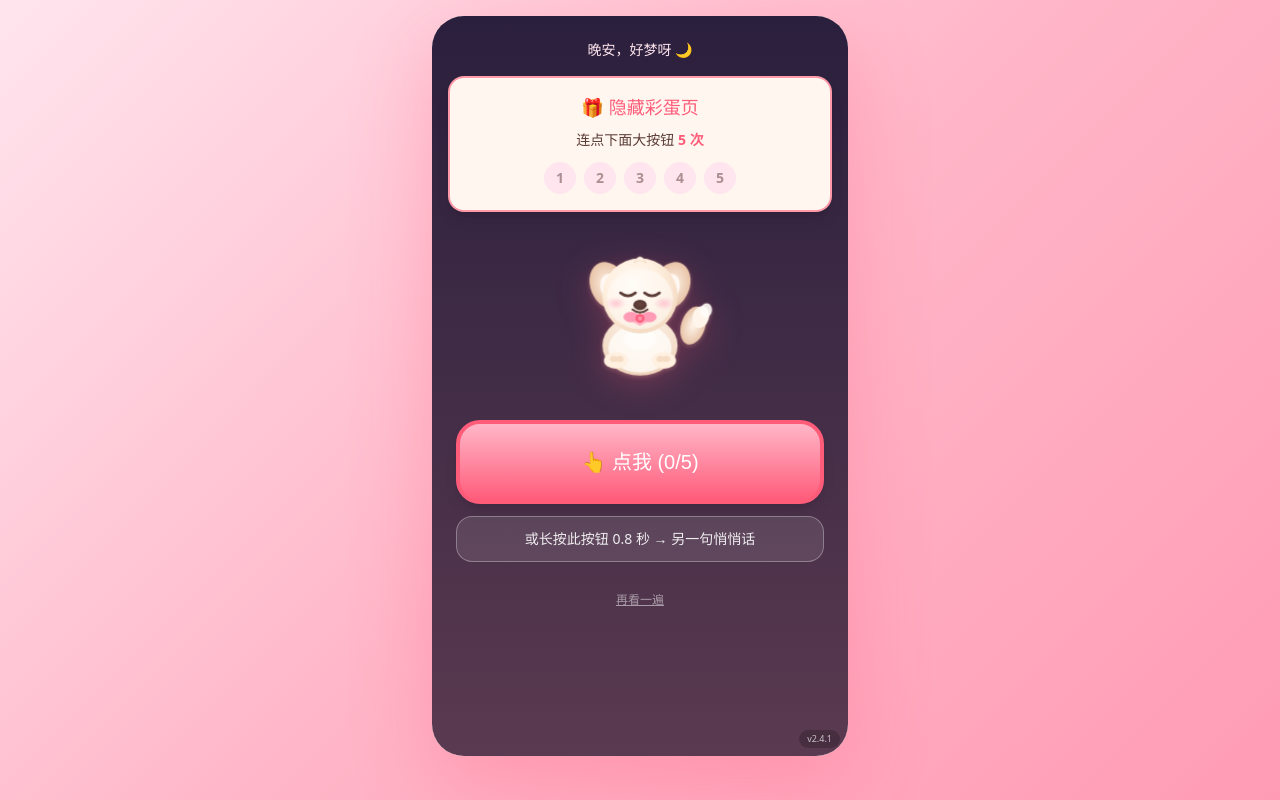
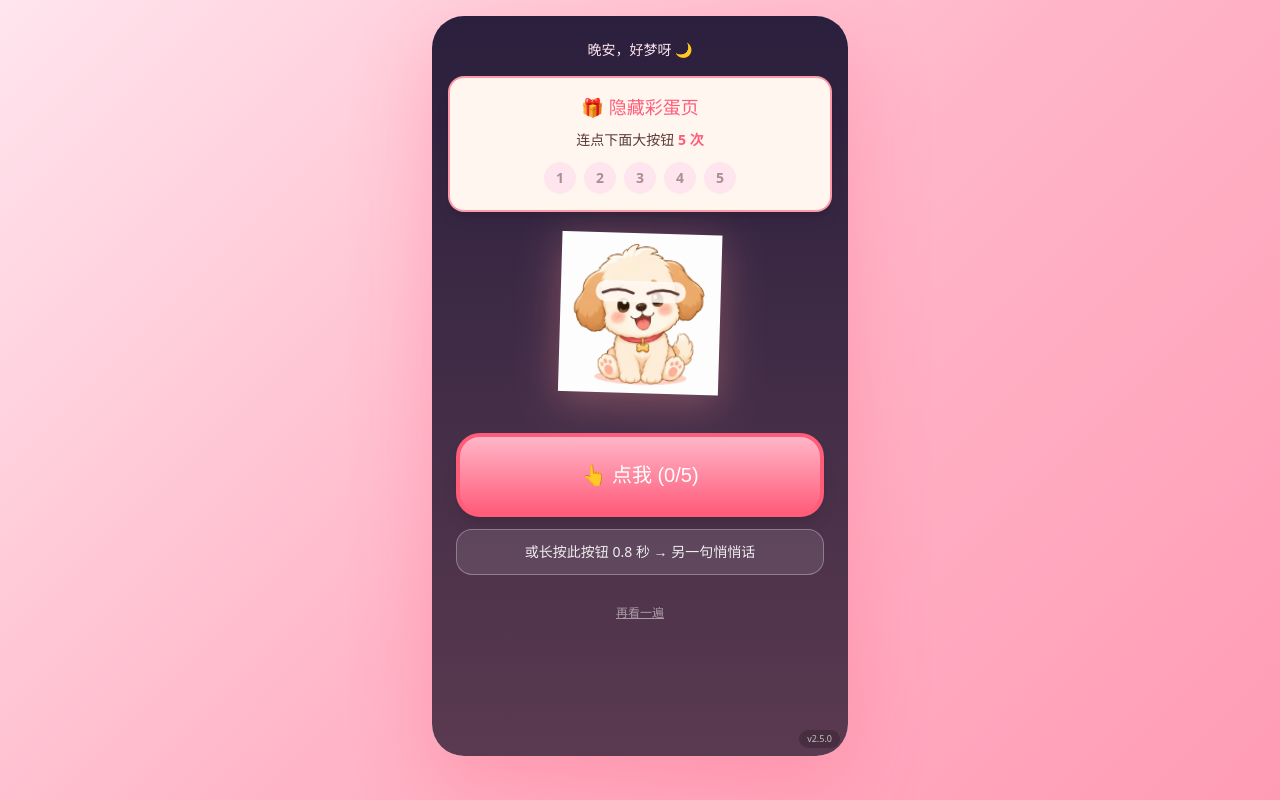
Before and after one commit to tongtong990990/520, a Next.js app: page /egg in a window 1280 px wide. Built offline with nearby package versions, Linux system fonts and the light colour scheme.

Commit message:
feat: 更换为用户提供的插画小狗形象 v2.5.0
Co-authored-by: Cursor <cursoragent@cursor.com>

```diff
--- a/next.config.ts
+++ b/next.config.ts
@@ -9,6 +9,9 @@ const nextConfig: NextConfig = {
   images: { unoptimized: true },
   generateBuildId: async () =>
     process.env.NEXT_PUBLIC_BUILD_ID?.slice(0, 7) ?? `build-${Date.now()}`,
+  env: {
+    NEXT_PUBLIC_BASE_PATH: isGitHubPages ? "/520" : "",
+  },
   ...(isGitHubPages
     ? {
         basePath: "/520",
--- a/src/components/Puppy.tsx
+++ b/src/components/Puppy.tsx
@@ -1,7 +1,11 @@
 "use client";
 
+import Image from "next/image";
 import { motion } from "framer-motion";
 import type { PuppyAction } from "@/store/gameStore";
+import { assetPath } from "@/lib/assetPath";
+
+const PUPPY_IMG = "/assets/puppy/puppy.png";
 
 interface PuppyProps {
   action?: PuppyAction;
@@ -14,7 +18,7 @@ interface PuppyProps {
   inGiftBox?: boolean;
 }
 
-/** 奶油风马尔济斯小狗 — 蓬松手绘感 */
+/** 插画风格小狗（参考用户提供的形象） */
 export function Puppy({
   action = "idle",
   size = 200,
@@ -25,223 +29,101 @@ export function Puppy({
   tongueOut = false,
   inGiftBox = false,
 }: PuppyProps) {
-  const isWag =
-    action === "wag" || action === "spin" || action === "idle" || action === "tongue";
+  const isWag = action === "wag" || action === "spin" || action === "idle" || action === "tongue";
   const isJump = action === "jump" || action === "happy";
   const isLunge = action === "lunge" || action === "hug";
   const isSpin = action === "spin";
-  const showTongue = tongueOut || action === "tongue";
+
+  const imgSrc = assetPath(PUPPY_IMG);
 
   return (
     <motion.div
-      className={`relative inline-block ${className}`}
-      style={{ width: size, height: size, filter: "drop-shadow(0 8px 16px rgba(255, 92, 122, 0.25))" }}
+      className={`relative inline-flex flex-col items-center ${className}`}
+      style={{ width: size, minHeight: size * 1.05 }}
       animate={
         isLunge
-          ? { scale: 1.38, y: -28, zIndex: 50 }
+          ? { scale: 1.35, y: -24, zIndex: 50 }
           : isJump
-            ? { y: [0, -36, 0], scale: [1, 1.12, 1] }
+            ? { y: [0, -32, 0], scale: [1, 1.1, 1] }
             : isSpin
-              ? { rotate: [0, 360], scale: [1, 1.1, 1] }
-              : { y: [0, -8, 0], scale: [1, 1.04, 1] }
+              ? { rotate: [0, 12, -12, 0], scale: [1, 1.08, 1] }
+              : isWag
+                ? { y: [0, -6, 0], rotate: [0, -2, 2, 0] }
+                : { y: [0, -5, 0], scale: [1, 1.02, 1] }
       }
       transition={
         isLunge
           ? { duration: 0.5, ease: "easeOut" }
           : isJump
-            ? { duration: 0.5, ease: "easeOut" }
+            ? { duration: 0.55, ease: "easeOut" }
             : isSpin
-              ? { duration: 0.8, ease: "easeInOut" }
-              : { repeat: Infinity, duration: 3, ease: "easeInOut" }
+              ? { duration: 0.7, ease: "easeInOut" }
+              : { repeat: Infinity, duration: isWag ? 2.8 : 3, ease: "easeInOut" }
       }
     >
-      <svg viewBox="0 0 200 220" width={size} height={size} aria-hidden>
-        <defs>
-          <radialGradient id="furHead" cx="40%" cy="35%" r="65%">
-            <stop offset="0%" stopColor="#FFFCF7" />
-            <stop offset="55%" stopColor="#FFF0E0" />
-            <stop offset="100%" stopColor="#F5DCC4" />
-          </radialGradient>
-          <radialGradient id="furBody" cx="50%" cy="30%" r="70%">
-            <stop offset="0%" stopColor="#FFF8F0" />
-            <stop offset="100%" stopColor="#F0D4BC" />
-          </radialGradient>
-          <radialGradient id="earGrad" cx="50%" cy="50%" r="50%">
-            <stop offset="0%" stopColor="#FFF5EB" />
-            <stop offset="100%" stopColor="#E8C4A8" />
-          </radialGradient>
-          <radialGradient id="blushGrad" cx="50%" cy="50%" r="50%">
-            <stop offset="0%" stopColor="#FFB6C8" stopOpacity="0.7" />
-            <stop offset="100%" stopColor="#FFB6C8" stopOpacity="0" />
-          </radialGradient>
-          <filter id="softShadow" x="-20%" y="-20%" width="140%" height="140%">
-            <feDropShadow dx="0" dy="2" stdDeviation="3" floodColor="#E8A090" floodOpacity="0.35" />
-          </filter>
-        </defs>
+      <div
+        className="relative"
+        style={{ width: size, height: size * 1.08 }}
+      >
+        <Image
+          src={imgSrc}
+          alt="可爱小狗"
+          width={size}
+          height={Math.round(size * 1.08)}
+          className="h-auto w-full object-contain drop-shadow-[0_8px_20px_rgba(255,150,150,0.35)]"
+          priority
+          unoptimized
+        />
 
-        <g filter="url(#softShadow)">
-          {/* 尾巴 — 蓬松卷曲 */}
-          <motion.g
-            style={{ transformOrigin: "158px 138px" }}
-            animate={isWag ? { rotate: [-22, 22, -22] } : { rotate: -8 }}
-            transition={
-              isWag
-                ? { repeat: Infinity, duration: 0.28, ease: "easeInOut" }
-                : { duration: 0.2 }
-            }
+        {/* 闭眼（抱抱/睡觉） */}
+        {eyesClosed && (
+          <div
+            className="pointer-events-none absolute left-[22%] top-[28%] h-[12%] w-[56%] rounded-full bg-cream-white/85"
+            style={{ boxShadow: "inset 0 0 8px rgba(255,255,255,0.9)" }}
           >
-            <ellipse cx="172" cy="132" rx="16" ry="26" fill="url(#earGrad)" />
-            <ellipse cx="178" cy="118" rx="11" ry="15" fill="#FFF5EB" />
-            <ellipse cx="182" cy="108" rx="8" ry="10" fill="#FFFCF7" opacity="0.9" />
-          </motion.g>
-
-          {/* 身体 — 圆滚滚 */}
-          <ellipse cx="100" cy="158" rx="50" ry="40" fill="url(#furBody)" />
-          <ellipse cx="100" cy="162" rx="42" ry="32" fill="#FFFCF7" opacity="0.85" />
-          {/* 胸部绒毛高光 */}
-          <ellipse cx="100" cy="150" rx="22" ry="14" fill="#FFFFFF" opacity="0.45" />
-
-          {/* 左耳 — 下垂蓬松 */}
-          <ellipse cx="58" cy="78" rx="24" ry="32" fill="url(#earGrad)" transform="rotate(-22 58 78)" />
-          <ellipse cx="62" cy="82" rx="14" ry="20" fill="#FFF8F2" transform="rotate(-22 62 82)" />
-          {/* 右耳 */}
-          <ellipse cx="142" cy="78" rx="24" ry="32" fill="url(#earGrad)" transform="rotate(22 142 78)" />
-          <ellipse cx="138" cy="82" rx="14" ry="20" fill="#FFF8F2" transform="rotate(22 138 82)" />
-
-          {/* 头部 — 大圆脸 */}
-          <circle cx="100" cy="92" r="50" fill="url(#furHead)" />
-          <ellipse cx="100" cy="96" rx="44" ry="40" fill="#FFFCF7" opacity="0.6" />
-          {/* 头顶呆毛 */}
-          <path
-            d="M92 48 Q100 32 108 48 Q100 42 92 48"
-            fill="#FFF5EB"
-            stroke="#F0D4BC"
-            strokeWidth="1"
-          />
-
-          {/* 蝴蝶结项圈 */}
-          <path d="M82 122 Q100 110 118 122 L100 132 Z" fill="#FFB6C8" />
-          <ellipse cx="88" cy="120" rx="10" ry="7" fill="#FF9BB5" />
-          <ellipse cx="112" cy="120" rx="10" ry="7" fill="#FF9BB5" />
-          <circle cx="100" cy="122" r="6" fill="#FF5C7A" />
-          <circle cx="100" cy="122" r="3" fill="#FFB6C8" opacity="0.6" />
-
-          {/* 腮红 */}
-          <ellipse cx="68" cy="102" rx="14" ry="9" fill="url(#blushGrad)" />
-          <ellipse cx="132" cy="102" rx="14" ry="9" fill="url(#blushGrad)" />
-
-          {/* 眼睛 */}
-          {eyesClosed ? (
-            <>
+            <svg className="absolute inset-0 h-full w-full" viewBox="0 0 100 20" aria-hidden>
               <path
-                d="M74 88 Q84 96 94 88"
+                d="M8 12 Q25 4 42 12 M58 12 Q75 4 92 12"
                 stroke="#5A3A36"
-                strokeWidth="3.5"
+                strokeWidth="3"
                 fill="none"
                 strokeLinecap="round"
               />
-              <path
-                d="M106 88 Q116 96 126 88"
-                stroke="#5A3A36"
-                strokeWidth="3.5"
-                fill="none"
-                strokeLinecap="round"
-              />
-            </>
-          ) : (
-            <>
-              <motion.g
-                style={{ transformOrigin: "82px 90px" }}
-                animate={{ scaleY: [1, 1, 0.06, 1, 1] }}
-                transition={{
-                  repeat: Infinity,
-                  duration: 4.5,
-                  times: [0, 0.84, 0.88, 0.92, 1],
-                }}
-              >
-                <ellipse cx="82" cy="90" rx="13" ry="15" fill="#2A1F18" />
-                <ellipse cx="82" cy="90" rx="11" ry="13" fill="#3D2E26" />
-                <circle cx="86" cy="85" r="5" fill="white" />
-                <circle cx="84" cy="87" r="2" fill="white" opacity="0.8" />
-              </motion.g>
-              <motion.g
-                style={{ transformOrigin: "118px 90px" }}
-                animate={{ scaleY: [1, 1, 0.06, 1, 1] }}
-                transition={{
-                  repeat: Infinity,
-                  duration: 4.5,
-                  times: [0, 0.84, 0.88, 0.92, 1],
-                }}
-              >
-                <ellipse cx="118" cy="90" rx="13" ry="15" fill="#2A1F18" />
-                <ellipse cx="118" cy="90" rx="11" ry="13" fill="#3D2E26" />
-                <circle cx="122" cy="85" r="5" fill="white" />
-                <circle cx="120" cy="87" r="2" fill="white" opacity="0.8" />
-              </motion.g>
-            </>
-          )}
+            </svg>
+          </div>
+        )}
 
-          {/* 鼻子 */}
-          <ellipse cx="100" cy="104" rx="9" ry="7" fill="#5A3A36" />
-          <ellipse cx="100" cy="103" rx="5" ry="3" fill="#6B4A42" opacity="0.5" />
-          {/* 嘴 / 舌头 */}
-          {showTongue ? (
-            <g>
-              <ellipse cx="100" cy="118" rx="12" ry="10" fill="#FF8FAB" />
-              <ellipse cx="100" cy="116" rx="8" ry="5" fill="#FFB6C8" />
-              <path
-                d="M88 108 Q100 114 112 108"
-                stroke="#5A3A36"
-                strokeWidth="2"
-                fill="none"
-                strokeLinecap="round"
-              />
-            </g>
-          ) : (
-            <path
-              d="M90 110 Q100 118 110 110"
-              stroke="#5A3A36"
-              strokeWidth="2.5"
-              fill="none"
-              strokeLinecap="round"
-            />
-          )}
+        {/* 信封 */}
+        {holdingEnvelope && (
+          <div className="absolute bottom-[18%] left-1/2 z-10 -translate-x-1/2">
+            <div className="rounded-md border border-pink-main/50 bg-white px-2 py-1 shadow-md">
+              <div className="h-0 w-0 border-x-[14px] border-t-[10px] border-x-transparent border-t-pink-light" />
+              <div className="flex h-4 w-7 items-center justify-center rounded-sm bg-cream-white">
+                <span className="text-[10px]">❤️</span>
+              </div>
+            </div>
+          </div>
+        )}
 
-          {/* 小爪子 */}
-          <ellipse cx="68" cy="178" rx="16" ry="11" fill="#FFF0E0" />
-          <ellipse cx="132" cy="178" rx="16" ry="11" fill="#FFF0E0" />
-          <ellipse cx="65" cy="176" rx="5" ry="4" fill="#F5DCC4" />
-          <ellipse cx="73" cy="176" rx="5" ry="4" fill="#F5DCC4" />
-          <ellipse cx="127" cy="176" rx="5" ry="4" fill="#F5DCC4" />
-          <ellipse cx="135" cy="176" rx="5" ry="4" fill="#F5DCC4" />
-
-          {holdingEnvelope && (
-            <g transform="translate(84, 108)">
-              <rect x="0" y="0" width="32" height="20" rx="3" fill="white" stroke="#FFB6C8" strokeWidth="1.5" />
-              <path d="M0 2 L16 12 L32 2" fill="#FFE5EE" />
-              <circle cx="16" cy="12" r="5" fill="#FF5C7A" />
-            </g>
-          )}
-
-          {holdingHeart && (
-            <g transform="translate(138, 88) scale(0.55)">
-              <path
-                d="M0 20 C0 0 20 -5 20 15 C20 -5 40 0 40 20 C40 45 20 55 20 55 C20 55 0 45 0 20"
-                fill="#FF5C7A"
-              />
-              <path
-                d="M8 18 C8 10 16 8 16 16"
-                fill="#FF8FAB"
-                opacity="0.5"
-              />
-            </g>
-          )}
-        </g>
-      </svg>
+        {/* 爱心 */}
+        {holdingHeart && (
+          <motion.span
+            className="absolute -right-1 top-[35%] z-10 text-3xl"
+            animate={{ scale: [1, 1.15, 1] }}
+            transition={{ repeat: Infinity, duration: 1.2 }}
+          >
+            ❤️
+          </motion.span>
+        )}
+      </div>
 
       {inGiftBox && (
-        <div className="absolute -bottom-3 left-1/2 -translate-x-1/2">
-          <svg width={size * 1.15} height={size * 0.38} viewBox="0 0 240 80">
+        <motion.div
+          className="relative -mt-2"
+          initial={{ scale: 0.9 }}
+          animate={{ scale: 1 }}
+        >
+          <svg width={size * 1.1} height={size * 0.35} viewBox="0 0 240 80" aria-hidden>
             <defs>
               <linearGradient id="boxGrad" x1="0" y1="0" x2="0" y2="1">
                 <stop offset="0%" stopColor="#FFD6E5" />
@@ -256,7 +138,7 @@ export function Puppy({
               For You
             </text>
           </svg>
-        </div>
+        </motion.div>
       )}
     </motion.div>
   );
--- a/src/components/VersionBadge.tsx
+++ b/src/components/VersionBadge.tsx
@@ -1,7 +1,7 @@
 "use client";
 
 /** 用于确认线上是否加载到最新版 */
-export const APP_VERSION = "2.4.1";
+export const APP_VERSION = "2.5.0";
 
 export function VersionBadge() {
   return (
--- /dev/null
+++ b/src/lib/assetPath.ts
@@ -0,0 +1,13 @@
+/** GitHub Pages 子路径 /520 下的静态资源路径 */
+export function assetPath(path: string): string {
+  const normalized = path.startsWith("/") ? path : `/${path}`;
+  if (typeof window !== "undefined") {
+    if (window.location.pathname.startsWith("/520")) {
+      return `/520${normalized}`;
+    }
+    return normalized;
+  }
+  return process.env.NEXT_PUBLIC_BASE_PATH
+    ? `${process.env.NEXT_PUBLIC_BASE_PATH}${normalized}`
+    : normalized;
+}
```
Also changed, not shown: src/game/HeartCatchGame.tsx (+13 -10 lines), public/assets/puppy/puppy.png (added).
